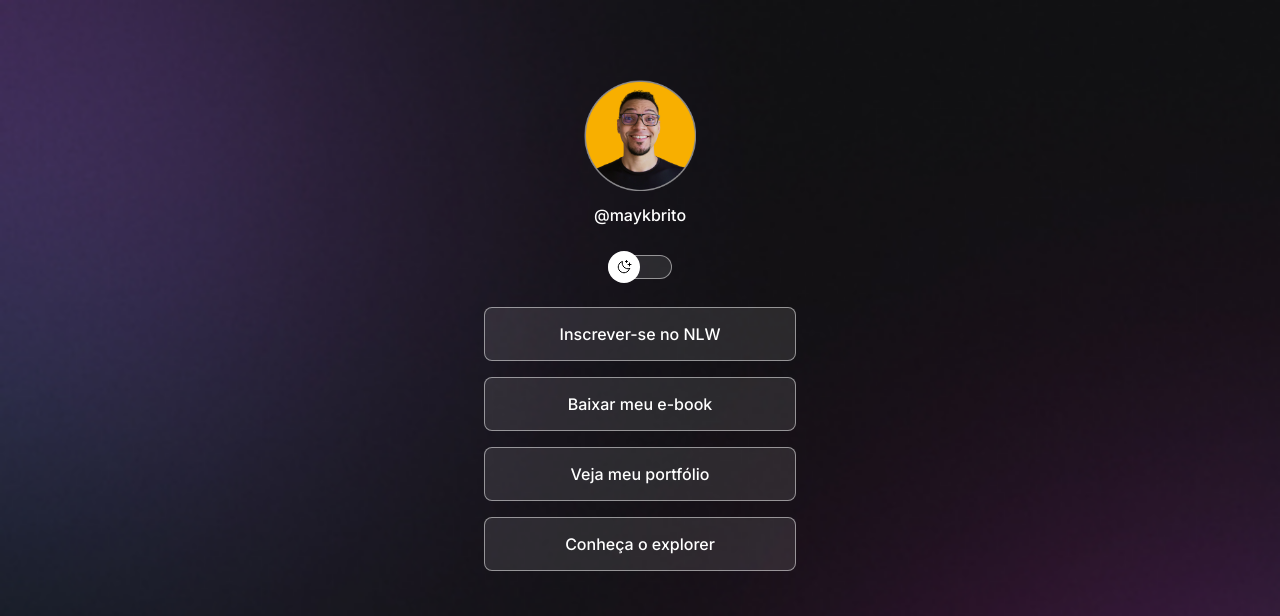
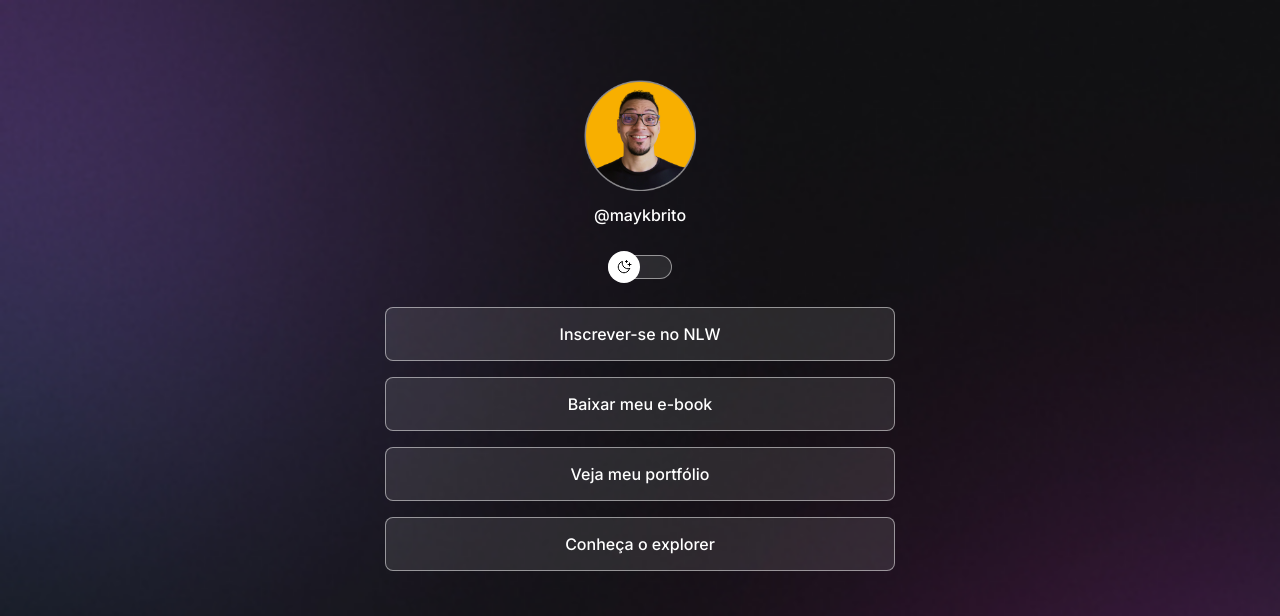
Before and after one commit to Ericliscx/Projeto-Discover, a plain HTML site: page Index.html in a window 1280 px wide. Shown: the top 616 px of the page. Drawn offline with nearby package versions, Linux system fonts and the light colour scheme.

Commit message:
adjust container width

```diff
--- a/Style.css
+++ b/Style.css
@@ -35,7 +35,8 @@ body * {
 }
 
 #container {
-  width: 360px;
+  width: 100%px;
+  max-width: 558px;
   margin: 56px auto 0px;
   padding: 0 24px;
 }
```
